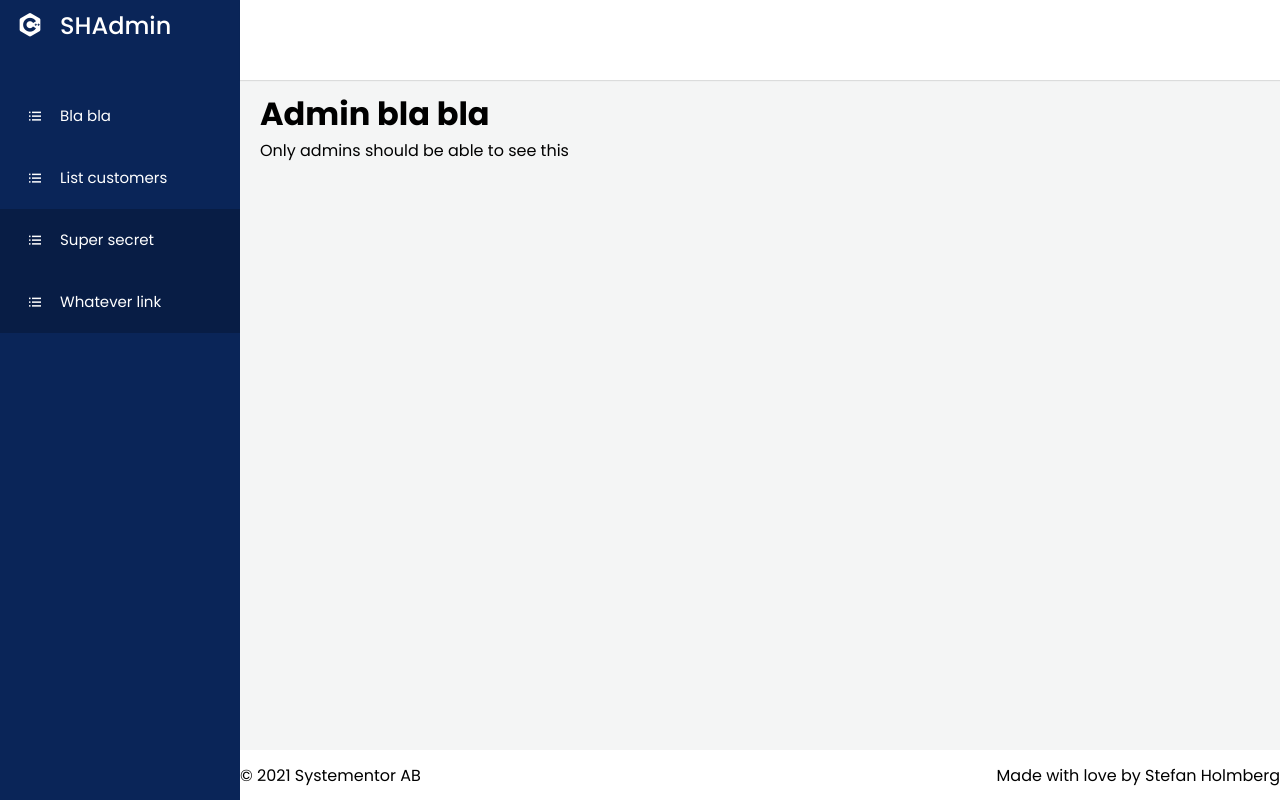
After one commit to aspcodenet/pythondemo0102, a Flask app: page /adminblabla in a window 1280 px wide. The commit adds this page. Run offline with Flask 3, Linux system fonts and the light colour scheme; parts of the project's set-up code (start-up, migrations or seed data) failed here and were passed over.

Commit message:
withlogin

```diff
--- a/app.py
+++ b/app.py
@@ -1,19 +1,29 @@
 from flask import Flask, render_template, request
 from flask_sqlalchemy import SQLAlchemy
 from flask_migrate import Migrate, upgrade
+import os
 
 from model import db, seedData, Customer
 
-# active page
-# Sorting
-# paging
+# Admins ska kunna se allt!
+# Staff ska se Customers, Customer page
+
 
 
 app = Flask(__name__)
 app.config['SQLALCHEMY_DATABASE_URI'] = 'mysql+mysqlconnector://root:hejsan123@localhost/players0101'
+app.config['SECRET_KEY'] = os.environ.get("SECRET_KEY", 'pf9Wkove4IKEAXvy-cQkeDPhv9Cb3Ag-wyJILbq_dFw')
+app.config['SECURITY_PASSWORD_SALT'] = os.environ.get("SECURITY_PASSWORD_SALT", '146585145368132386173505678016728509634')
+app.config["REMEMBER_COOKIE_SAMESITE"] = "strict"
+app.config["SESSION_COOKIE_SAMESITE"] = "strict"
+
+
 db.app = app
 db.init_app(app)
 migrate = Migrate(app,db)
+
+
+
 
 @app.route("/")
 def startpage():
@@ -30,6 +40,9 @@ def customerpage(id):
     customer = Customer.query.filter_by(Id = id).first()
     return render_template("customer.html", customer=customer, activePage="customersPage" )
 
+@app.route("/adminblabla")
+def adminblblapage():
+    return render_template("adminblabla.html", activePage="secretPage" )
 
 
 @app.route("/customers")
@@ -72,8 +85,8 @@ if __name__  == "__main__":
     with app.app_context():
         upgrade()
 
-        seedData(db)
-        app.run()
+        seedData(app, db)
+        app.run(debug=True)
         # while True:
         #     print("1. Create")
         #     print("2. List")
--- /dev/null
+++ b/templates/adminblabla.html
@@ -0,0 +1,15 @@
+{% extends "basetemplate.html" %}
+
+{% block title %}
+Admin bla bla
+{% endblock %}
+
+
+{% block content %}
+<h1>Admin bla bla</h1>
+<p>
+Only admins should be able to see this
+</p>
+
+
+{% endblock %}
--- a/templates/baseTemplate.html
+++ b/templates/baseTemplate.html
@@ -35,6 +35,20 @@
                         <i class="bx bx-list-ul"></i>
                         List customers</a>
                 </li>
+
+                <li class="sidenav__list-item {{ 'active' if activePage == 'secretPage' }}">
+                    <a href="/adminblabla">
+                        <i class="bx bx-list-ul"></i>
+                        Super secret</a>
+                </li>
+
+                <li class="sidenav__list-item {{ 'active' if activePage == 'secretPage' }}">
+                    <a href="/whatever">
+                        <i class="bx bx-list-ul"></i>
+                        Whatever link</a>
+                </li>
+
+
               </ul>
           </aside>
         <main class="main">
--- a/templates/customer.html
+++ b/templates/customer.html
@@ -10,7 +10,6 @@ Customer: {{ customer.Name }}
 <p>
     City: {{ customer.City }}
 </p>
-
 <p>
     Telefon: {{ customer.TelephoneCountryCode }} -  {{ customer.Telephone }}
 </p>
```
Also changed, not shown: model.py (+35 -1 lines).
